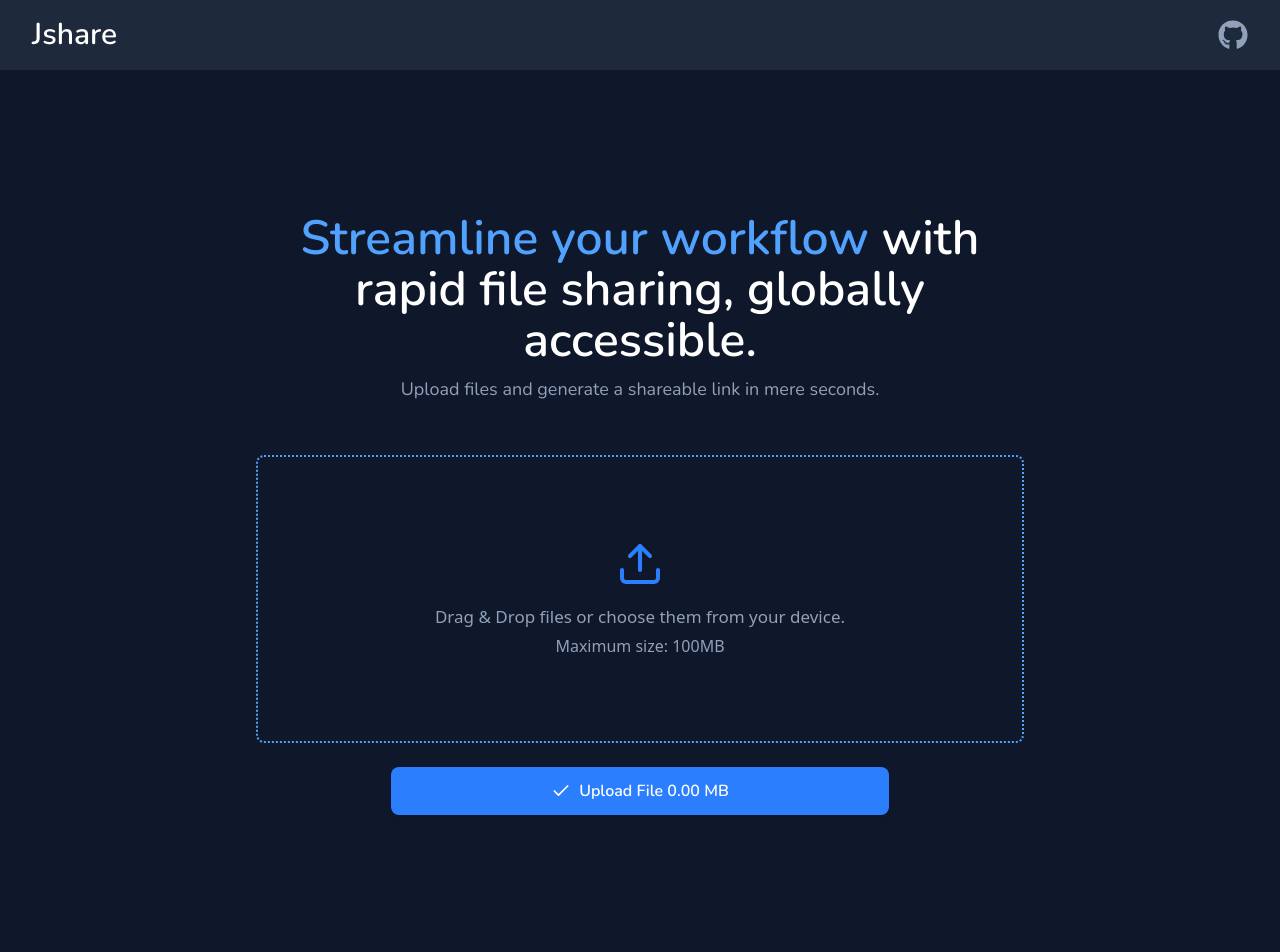
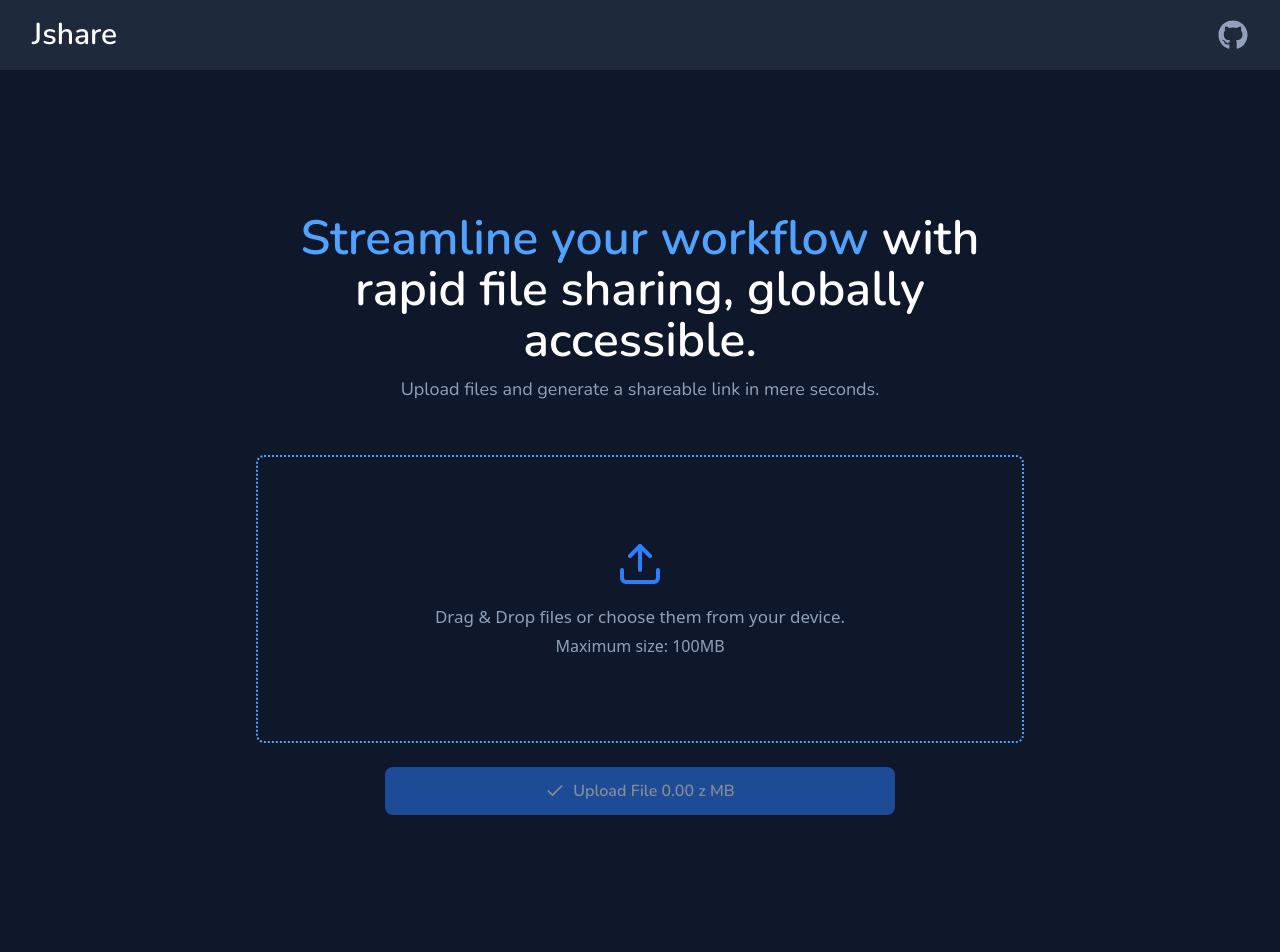
Before and after one commit to Judahabraham15/Jshare, a React (Vite) app: page / in a window 1280 px wide. Shown: the top 952 px of the page. Built offline with nearby package versions, Linux system fonts and the light colour scheme.

Commit message:
Add framer-motion for file upload notifications and improve file size validation

```diff
--- a/package.json
+++ b/package.json
@@ -11,6 +11,7 @@
   },
   "dependencies": {
     "@tailwindcss/vite": "^4.1.11",
+    "framer-motion": "^12.23.12",
     "react": "^19.1.0",
     "react-dom": "^19.1.0",
     "react-icons": "^5.5.0",
--- a/src/client/Pages/FileUploader.tsx
+++ b/src/client/Pages/FileUploader.tsx
@@ -2,9 +2,11 @@
 
 import { FiCheck } from "react-icons/fi";
 import { useState } from "react";
+import { motion, AnimatePresence } from "framer-motion";
 
 const FileUploader = () => {
   const [selectedFiles, setSelectedFile] = useState<File | null>(null);
+  const [showPopup, setshowPopup] = useState(false);
 
   const handleFileChange = (e: React.ChangeEvent<HTMLInputElement>) => {
     if (e.target.files && e.target.files[0]) {
@@ -15,14 +17,18 @@ const FileUploader = () => {
   const MAX_TOTAL_SIZE = 100 * 1024 * 1024;
   const UploadFile = () => {
     if (!selectedFiles) {
-      alert("Please Select a file");
       return;
     }
     if (selectedFiles.size > MAX_TOTAL_SIZE) {
-      alert("file to large");
-      setSelectedFile(null)
+      setshowPopup(true);
+      setTimeout(() => {
+        setshowPopup(false);
+      }, 3000);
+
+      setSelectedFile(null);
       return;
     }
+
     console.log("FILE:", selectedFiles.name);
   };
   return (
@@ -82,12 +88,15 @@ const FileUploader = () => {
         </div>
       </div>
       <button
-        className="mt-6 px-[10rem] py-3 bg-blue-500 flex items-center justify-center
+        className={`mt-6 px-[10rem] py-3 bg-blue-500 flex items-center justify-center
         hover:bg-blue-600 text-white font-semibold
         rounded-lg shadow transition duration-200
-        disabled:opacity-50 font-nunito cursor-pointer"
+        disabled:opacity-50 font-nunito ${
+          selectedFiles ? "cursor-pointer" : "cursor-not-allowed"
+        }`}
         id="file"
         onClick={UploadFile}
+        disabled={!selectedFiles}
       >
         <FiCheck
           style={{ verticalAlign: "middle" }}
@@ -97,7 +106,7 @@ const FileUploader = () => {
         Upload File{" "}
         {selectedFiles
           ? (selectedFiles.size / (1024 * 1024)).toFixed(2)
-          : "0.00"}{" "}
+          : "0.00"}{" "}z
         MB
       </button>
       {selectedFiles && (
@@ -105,6 +114,27 @@ const FileUploader = () => {
           <p className="text-blue-400 mt-4 text-[15px]">{selectedFiles.name}</p>
         </div>
       )}
+      <AnimatePresence>
+        {showPopup && (
+          <motion.div
+            className="fixed top-8 right-8 z-50 bg-blue-600 bg-opacity-95 border-1 border-blue-400 rounded-xl shadow-lg p-5 flex items-center justify-center"
+            initial={{ opacity: 0, scale: 0.8, y: -20 }}
+            animate={{ opacity: 1, scale: 1, y: 0 }}
+            exit={{ opacity: 0, scale: 0.8, y: -20 }}
+            transition={{
+              duration: 0.3,
+              ease: "easeOut",
+              type: "spring",
+              stiffness: 120,
+              damping: 20,
+            }}
+          >
+            <p className="text-white font-nunito font-semibold">
+              🚫 File exceeds the maximum size limit (100MB).
+            </p>
+          </motion.div>
+        )}
+      </AnimatePresence>
     </div>
   );
 };
```
Also changed, not shown: 1 other file (tests, documents, lock files or other folders).
